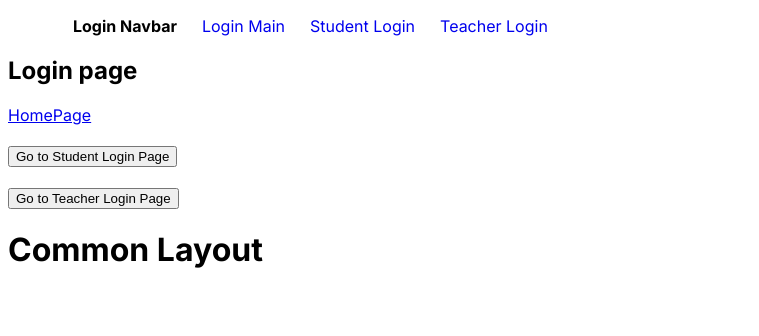
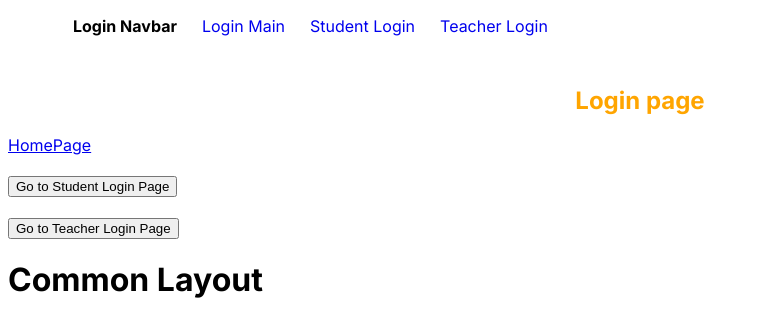
Before and after one commit to AnandShirbhaiyye/nextjs-learn, a Next.js app: page /login in a window 1280 px wide. Shown: the top 336 px of the page, without its empty margins (0-759 px from the left). Built offline with nearby package versions, Linux system fonts and the light colour scheme.

Commit message:
added common layout

```diff
--- a/src/app/login/login.css
+++ b/src/app/login/login.css
@@ -11,3 +11,8 @@
 .login-menu li h4{
     margin: 0;
 }
+.heading{
+    color: orange;
+    text-align: center;
+    margin-top: 50px;
+}
--- a/src/app/login/loginstudent/page.js
+++ b/src/app/login/loginstudent/page.js
@@ -1,7 +1,7 @@
 const LoginStudent=()=>{
     return(
         <div>
-            <h1>Login Page for Student</h1>
+            <h1 className='heading'>Login Page for Student</h1>
         </div>
     )
 }
--- a/src/app/login/loginteacher/page.js
+++ b/src/app/login/loginteacher/page.js
@@ -1,7 +1,7 @@
 const LoginTeacher=()=>{
     return(
         <div>
-            <h1>Login Page for Teacher</h1>
+            <h1 className='heading'>Login Page for Teacher</h1>
         </div>
     )
 }
--- a/src/app/login/page.js
+++ b/src/app/login/page.js
@@ -13,7 +13,7 @@ export default function Login() {
   }
   return (
     <div>
-      <h2>Login page</h2>
+      <h2 className='heading'>Login page</h2>
       <Link href="/">HomePage</Link><br/><br/>
 
       {/* <button onClick={()=>router.push("/login/loginstudent")}>Go to Student Login Page</button> */}
```
